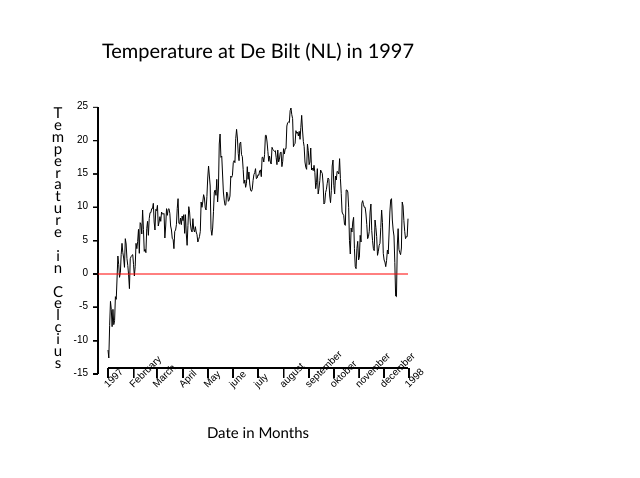
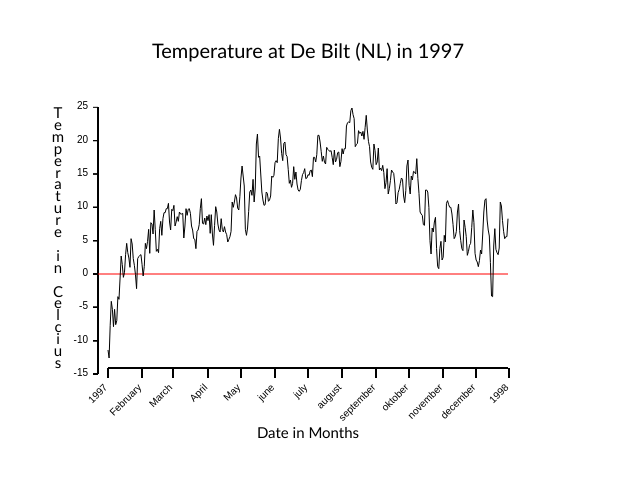
Before and after one commit to 11014067/homework, a plain HTML site: page week_2/week2html.html in a window 1280 px wide. Shown: the whole page, without its empty margins (0-640 px from the left). Drawn offline with Linux system fonts and the light colour scheme.

Commit message:
Add files via upload

```diff
--- a/week_2/week2.js
+++ b/week_2/week2.js
@@ -17,7 +17,7 @@ function createTransform(domain, range){
 	var rangeMin = range[0]
 	var rangeMax = range[1]
 
-	// formulas to calculate the alpha and the beta
+	// calculate alpha and beta
 	var alpha = (rangeMax - rangeMin) / (domainMax - domainMin)
 	var beta = rangeMax - alpha * domainMax
 
@@ -66,18 +66,17 @@ function getData(){
 		// when done save the data and call the drawGraph function
 		if (this.readyState == 4 && this.status == 200) {
 			document.getElementById("rawData").value = requestData.responseText;
-			drawGraph();
+			drawData();
 			}
 		}
-	requestData.open("GET", "http://127.0.0.1:8080/week2data.txt");
+	requestData.open("GET", "week2data.txt");
 	requestData.send();
 	}
 
 /**
 * Draw the Graph.
 **/
-function drawGraph(){
-	// make a list for the data
+function drawData(){
 	var data = []
 
 	// get the data split on the lines
@@ -89,7 +88,7 @@ function drawGraph(){
 		// column split the data
 		var columnData = splitData[i].split(",");
 
-		// get the date relative to the first in days
+		// get the date relative to the first
 		temp = "" + parseInt(columnData[0]);
 		// calculate the day by converting it to miliseconds from 1970-01-01
 		temp = new Date(temp.substring(0,4) + "-" + temp.substring(4,6) + "-" + temp.substring(6,8))
@@ -107,22 +106,27 @@ function drawGraph(){
 		data[i-1] = [columnData[0], parseInt(columnData[1])];
 		}
 
-
 	// get a canvas
 	var emptyCanvas = document.getElementById("canvas")
 	var canvas = emptyCanvas.getContext("2d");
 
-	// make the canvas and domain ranges
+	// make the graph ranges
 	var boundery = 100
 	var canvasDayMin = boundery;
 	var canvasDayMax = emptyCanvas.width - boundery;
 	var canvasTempMin = boundery;
 	var canvasTempMax = emptyCanvas.height - boundery;
+
+	// make the domains
 	var domainDay = minMax(data, 0);
 	var domainTemporary = minMax(data, 1);
+
+	// turn the temperature domain around
 	var domainTemp = [];
 	domainTemp[0] = domainTemporary[1];
 	domainTemp[1] = domainTemporary[0];
+
+	// make the axis ranges
 	var rangeDay = [canvasDayMin, canvasDayMax];
 	var rangeTemp = [canvasTempMin, canvasTempMax];
 
@@ -143,7 +147,10 @@ function drawGraph(){
 	canvas.lineTo(canvasDayMax, canvasTempMax + 10);
 	canvas.stroke();
 
-	// make the X axis
+	// right align text
+	canvas.textAlign = "right";
+
+	// make the x axis
 	for (var i = 0; i < xAxis.length; i++){
 		// make the x axis label and rotate on that point
 		canvas.save();
@@ -157,10 +164,9 @@ function drawGraph(){
 		canvas.stroke();
 		}
 
-	// make the Y axis.
-	canvas.textAlign = "right";
+	// make the y axis.
 	for (var i = 0; i < yAxis.length; i++){
-		// make the Y axis label
+		// make the y axis label
 		place = parseInt(yAxis[i]) * 10;
 		canvas.fillText(yAxis[i], canvasDayMin - 20, abTemp(place) + 2);
 		// make a line to that label
@@ -168,6 +174,31 @@ function drawGraph(){
 		canvas.lineTo(canvasDayMin - 15, abTemp(place));
 		canvas.stroke();
 		}
+
+	// write titles in the centre
+	canvas.textAlign = "center"
+	// graph title
+	canvas.font = "20px Calibri";
+	canvas.fillText("Temperature at De Bilt (NL) in 1997", (canvasDayMax - canvasDayMin)/2 + canvasDayMin, boundery / 2);
+	// axis titles
+	canvas.font = "15px Calibri";
+	canvas.fillText("Date in Months", (canvasDayMax - canvasDayMin)/2 + canvasDayMin, canvasTempMax + boundery - 20);
+	var Ytitle = "Temperature in Celcius";
+	var placement = canvasTempMin + 10
+	var steps = (canvasTempMax - canvasTempMin)/ (Ytitle.length - 1)
+	for (var i = 0; i < Ytitle.length; i++){
+		canvas.fillText(Ytitle[i], (boundery / 2), placement)
+		placement = placement + steps
+		}
+
+	// print a zero temperature line
+	canvas.beginPath();
+	canvas.moveTo(canvasDayMin - 10, abTemp(0));
+	// make the line red
+	canvas.strokeStyle = "red";
+	canvas.lineTo(canvasDayMax, abTemp(0));
+	canvas.stroke();
+	canvas.strokeStyle = "black"
 
 	// print the graph
 	count = 0;
@@ -194,28 +225,4 @@ function drawGraph(){
 	// draw the actual line
 	canvas.stroke();
 
-	// write titles
-	canvas.textAlign = "center"
-	// graph title
-	canvas.font = "20px Calibri";
-	canvas.fillText("Temperature at De Bilt (NL) in 1997", (canvasDayMax - canvasDayMin)/2 + canvasDayMin, boundery / 2);
-	// axis titles
-	canvas.font = "15px Calibri";
-	canvas.fillText("Date in Months", (canvasDayMax - canvasDayMin)/2 + canvasDayMin, canvasTempMax + boundery - 20);
-	var Ytitle = "Temperature in Celcius";
-	var placement = canvasTempMin + 10
-	var steps = (canvasTempMax - canvasTempMin)/ (Ytitle.length - 1)
-	for (var i = 0; i < Ytitle.length; i++){
-		canvas.fillText(Ytitle[i], (boundery / 2), placement)
-		placement = placement + steps
-		}
-
-	// print a zero temperature line
-	canvas.beginPath();
-	canvas.moveTo(canvasDayMin - 10, abTemp(0));
-	// make the line red
-	canvas.strokeStyle = "red";
-	canvas.lineTo(canvasDayMax, abTemp(0));
-	canvas.stroke();
-
 	}
--- a/week_2/week2html.html
+++ b/week_2/week2html.html
@@ -5,7 +5,7 @@
 		<script src="week2.js" ></script>
 	</head>
 	<body onload="getData();">
-		<canvas id="canvas" width="500" height="450"></canvas>
+		<canvas id="canvas" width="600" height="450"></canvas>
 		<textarea id="rawData" style="display:none" ></textarea>
 	</body>
 </html>
```
